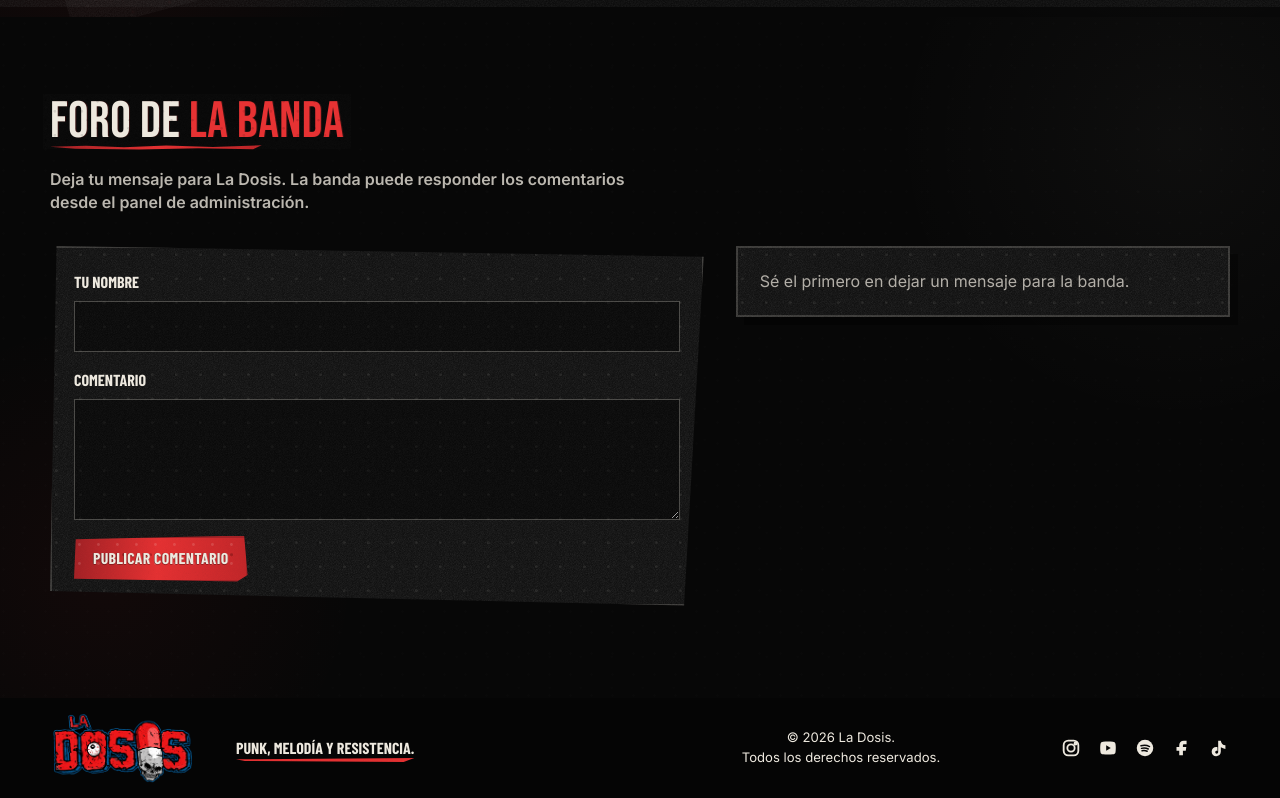
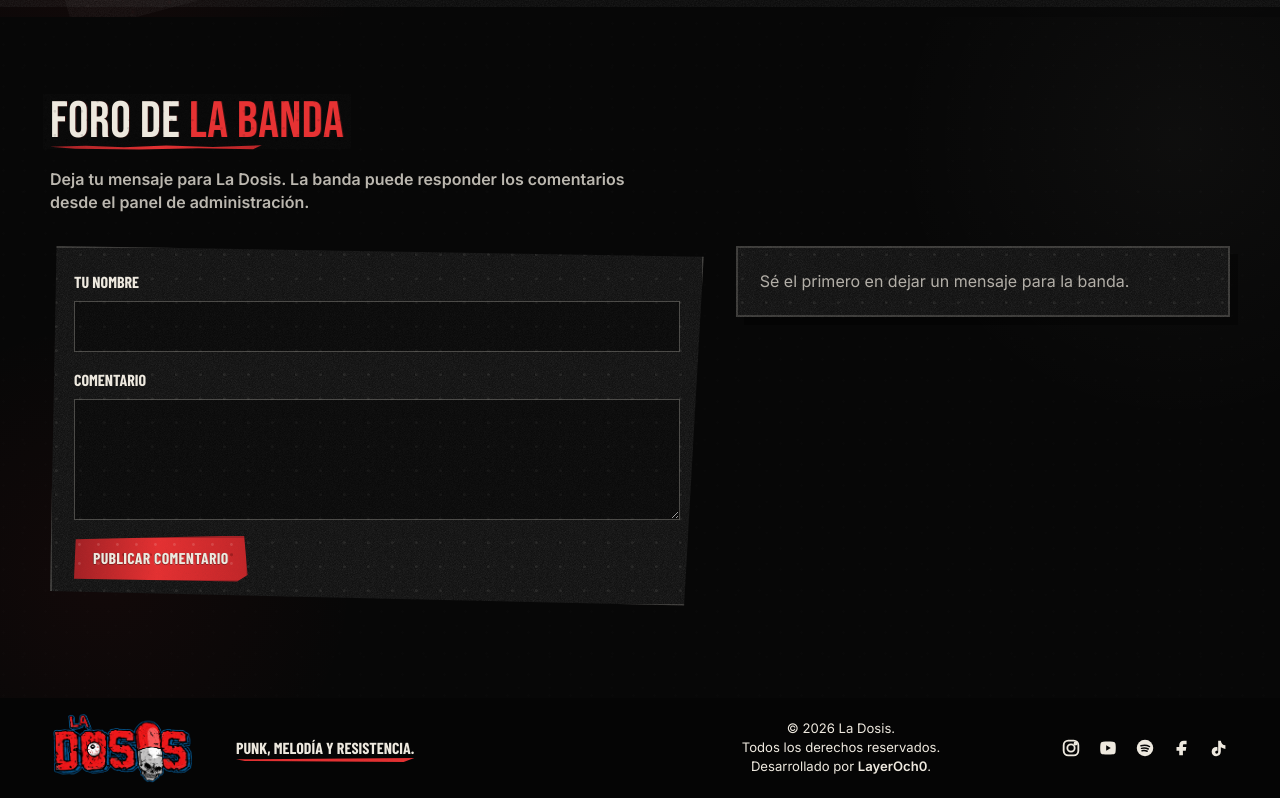
Before and after one commit to oscaredu1226/la-dosis, an Angular app: page / in a window 1280 px wide. Shown: the part 3984-4782 px from the top of the page. Built offline with nearby package versions, Linux system fonts and the light colour scheme; a web font is replaced by a local one.

Commit message:
feat(footer): add developer credit

```diff
--- a/src/app/landing/components/site-footer/site-footer.component.html
+++ b/src/app/landing/components/site-footer/site-footer.component.html
@@ -16,7 +16,8 @@
 
     <p class="footer__copyright">
       © {{ currentYear }} La Dosis.<br />
-      Todos los derechos reservados.
+      Todos los derechos reservados.<br />
+      Desarrollado por <strong>LayerOch0</strong>.
     </p>
 
     <div class="footer-social" aria-label="Redes sociales">
```
